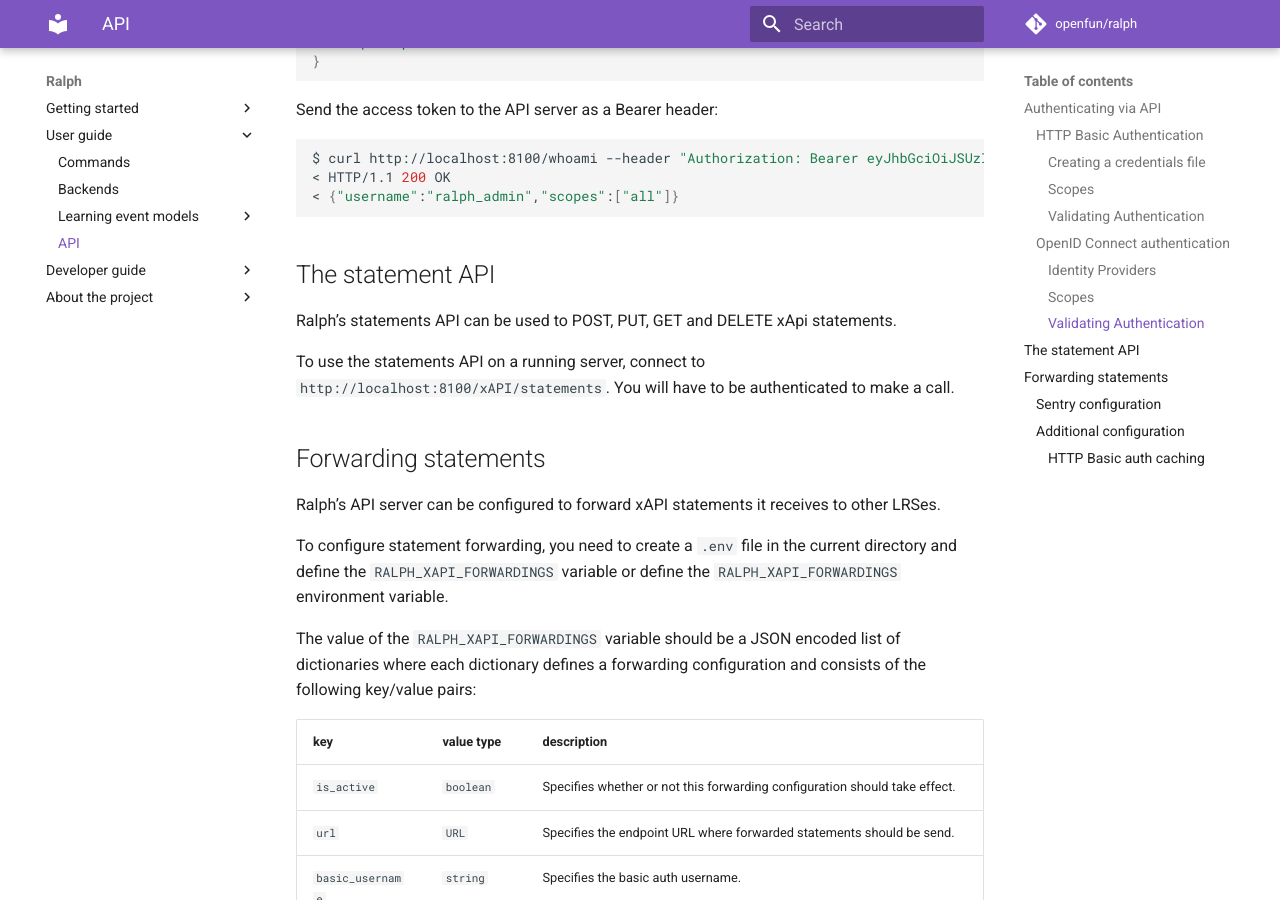
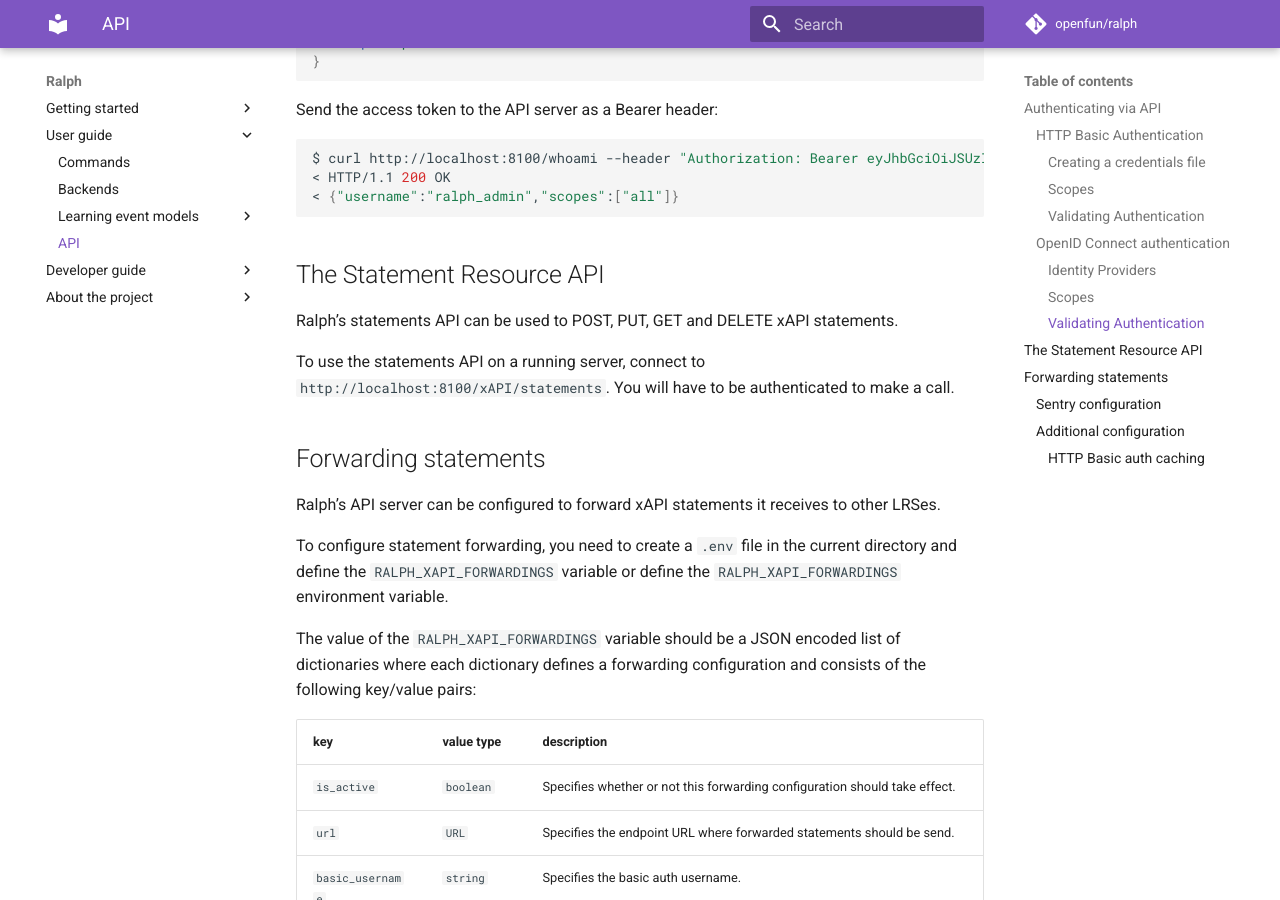
Before and after one commit to openfun/ralph, an MkDocs documentation site: the page built from docs/api.md, in a window 1280 px wide and 900 px high, scrolled down 3753 px. Built offline with MkDocs 1.6.1 and Material for MkDocs 9.7.7, drawn with Linux system fonts in a browser that asks for light colours; comment, search, counter and statistics services are not loaded.

Commit message:
📝(api) change documentation naming
The name xApi had to be changed to xAPI.
The name statment API had to be changed to statement resource.

````diff
--- a/docs/api.md
+++ b/docs/api.md
@@ -182,9 +182,9 @@ $ curl http://localhost:8100/whoami --header "Authorization: Bearer eyJhbGciOiJS
 < {"username":"ralph_admin","scopes":["all"]}
 ```
 
-## The statement API
+## The Statement Resource API
 
-Ralph's statements API can be used to POST, PUT, GET and DELETE xApi statements.
+Ralph's statements API can be used to POST, PUT, GET and DELETE xAPI statements.
 
 To use the statements API on a running server, connect to `http://localhost:8100/xAPI/statements`. You will have to be authenticated to make a call.
 
````
